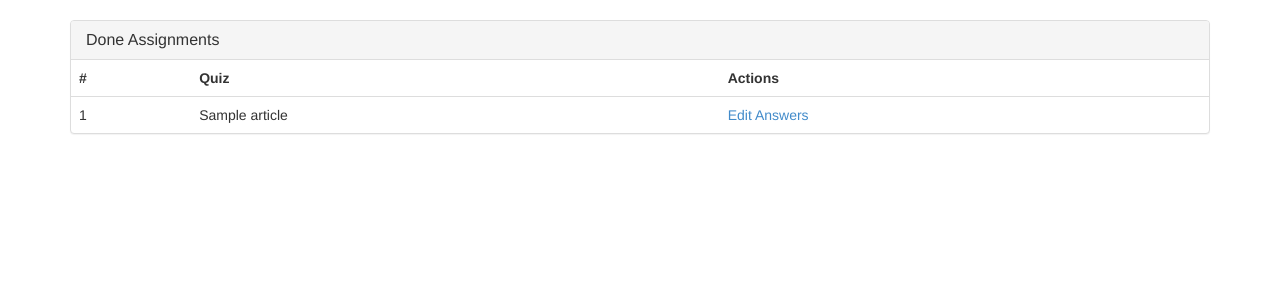
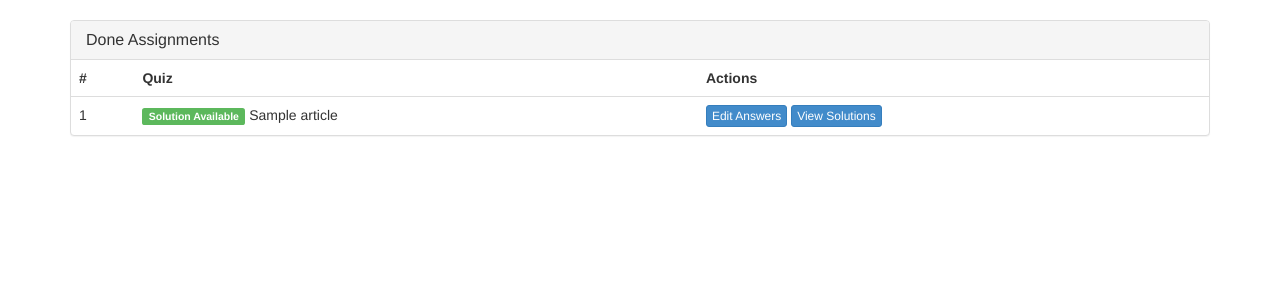
Before and after one commit to lockhawksp/beethoven, a Django app: page /quizzes/done_assignments/ in a window 1280 px wide. Shown: the part 51-351 px from the top of the page. Run offline with Django 3.2, Linux system fonts and the light colour scheme; a user stored in the database is signed in; tables that the repository leaves empty hold one stand-in row (values such as "Sample post"); parts of the project's set-up code (start-up, migrations or seed data) failed here and were passed over; some libraries are stand-ins or nearby versions.

Commit message:
Add feature view solutions

```diff
--- a/quizzes/templates/quizzes/done_assignments.html
+++ b/quizzes/templates/quizzes/done_assignments.html
@@ -23,8 +23,18 @@
           {% for q in quizzes %}
           <tr>
             <td>{{ forloop.counter }}</td>
-            <td>{{ q.article.title }}</td>
-            <td><a href="{% url 'quizzes:attempt' q.id %}">Edit Answers</a></td>
+            <td>
+            {% if q.solution_available %}
+              <span class="label label-success">Solution Available</span>
+            {% endif %}
+              {{ q.article.title }}
+            </td>
+            <td>
+              <a class="btn btn-primary btn-xs" href="{% url 'quizzes:attempt' q.id %}">Edit Answers</a>
+              {% if q.solution_available %}
+              <a class="btn btn-primary btn-xs view-solutions" data-solution-url="{% url 'quizzes:view_solutions' q.id %}">View Solutions</a>
+              {% endif %}
+            </td>
           </tr>
           {% endfor %}
         </table>
@@ -33,4 +43,32 @@
     </div>
   </div>
 </div>
+<div class="modal fade" id="warning-dialog" tabindex="-1" role="dialog" aria-labelledby="modal-title" aria-hidden="true">
+  <div class="modal-dialog">
+    <div class="modal-content">
+      <div class="modal-header">
+        <button type="button" class="close" data-dismiss="modal"><span aria-hidden="true">&times;</span><span class="sr-only">Close</span></button>
+        <h4 class="modal-title" id="modal-title">Warning</h4>
+      </div>
+      <div class="modal-body">
+        <p id="warning-message">Once you view the solutions, you won't be able to edit your answers.</p>
+      </div>
+      <div class="modal-footer">
+        <a href="" class="btn btn-danger" id="view-solutions-confirm">Confirm</a>
+        <a class="btn btn-primary" data-dismiss="modal">Cancel</a>
+      </div>
+    </div>
+  </div>
+</div>
 {% endblock %}
+
+{% block extra_script %}
+<script>
+  $(document).ready(function() {
+    $('.view-solutions').click(function() {
+      $('#view-solutions-confirm').attr('href', $(this).data('solution-url'));
+      $('#warning-dialog').modal();
+    })
+  });
+</script>
+{% endblock %}
--- a/quizzes/urls.py
+++ b/quizzes/urls.py
@@ -31,6 +31,9 @@ urlpatterns += patterns(
     url(r'quiz/(?P<quiz_id>\d+)/solutions/edit/$',
         'quizzes.views.edit_solutions',
         name='edit_solutions'),
+    url(r'quiz/(?P<quiz_id>\d+)/solutions/view/$',
+        'quizzes.views.view_solutions',
+        name='view_solutions'),
     url(r'quiz/(?P<quiz_id>\d+)/attempt/$',
         'quizzes.views.attempt',
         name='attempt')
--- a/quizzes/views.py
+++ b/quizzes/views.py
@@ -12,7 +12,7 @@ from rest_framework import generics, mixins
 from guardian.shortcuts import get_objects_for_user
 
 from courses.models import Course
-from quizzes.models import Article, Quiz, AnswerSheet
+from quizzes.models import Article, Quiz, AnswerSheet, Question
 from quizzes.serializers import (ArticleSerializer,
                                  QuizSerializer,
                                  AnswerSheetSerializer)
@@ -266,6 +266,30 @@ def edit_solutions(request, quiz_id):
         })
 
 
+@login_required
+def view_solutions(request, quiz_id):
+    if request.method == 'GET':
+        quiz = get_object_or_404(Quiz, pk=quiz_id)
+        p = request.user.profile
+
+        # After student views the answer, he cannot change his answers
+        answer_sheet = AnswerSheet.objects.get(quiz=quiz, owner=p)
+        answer_sheet.confirmed = True
+        answer_sheet.save()
+
+        questions = Question.objects.filter(quiz=quiz)
+        student_answers = answer_sheet.answers.all()
+
+        # Build a map between question_id and answer
+        answers = {a.question_id: a.answer for a in student_answers}
+
+        for question in questions:
+            question.answer = answers[question.id]
+
+        context = {'questions': questions}
+        return render(request, 'quizzes/view_solutions.html', context)
+
+
 class ArticleDetails(mixins.RetrieveModelMixin, generics.GenericAPIView):
 
     queryset = Article.objects.all()
```
Also changed, not shown: quizzes/templates/quizzes/view_solutions.html (added, +39 -0 lines).
